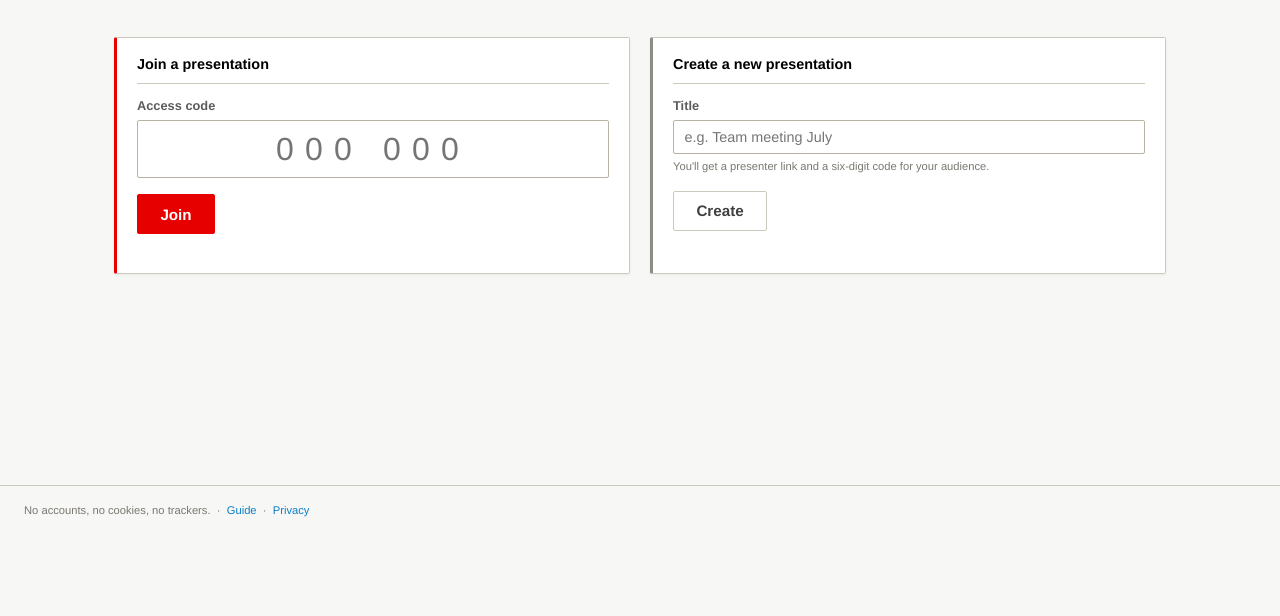
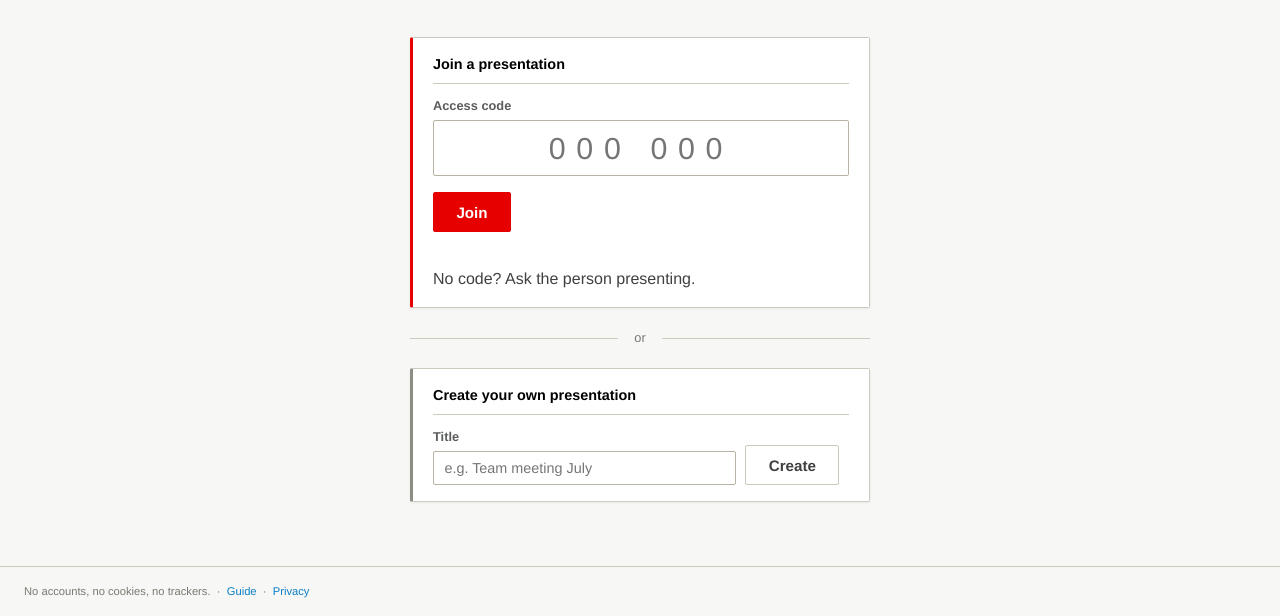
Before and after one commit to dallmi/puls-live-umfragen, a website: page public/index.html in a window 1280 px wide. Shown: the part 265-881 px from the top of the page. Before the commit the page ends 800 px from the top, so only its background shows below. Drawn offline with Linux system fonts and the light colour scheme.

Commit message:
L1/L2: make joining the dominant landing action with 6-digit auto-advance

```diff
--- a/public/app.css
+++ b/public/app.css
@@ -65,6 +65,22 @@ main { flex: 1; width: 100%; }
 
 .landing-grid { display: grid; grid-template-columns: 1fr 1fr; gap: 1.25rem; margin-bottom: 2rem; }
 @media (max-width: 760px) { .landing-grid { grid-template-columns: 1fr; } }
+
+/* Mockup D — Beitreten dominant, Erstellen als Zweitweg */
+.join-primary { max-width: 460px; margin: 0 auto 1.25rem; }
+.join-card .code-input { font-size: 1.9rem; }
+.join-help { margin-top: 0.75rem; }
+.or-divider {
+  display: flex; align-items: center; gap: 1rem;
+  max-width: 460px; margin: 0 auto 1.25rem;
+  color: var(--grey-4); font-size: 0.8rem;
+}
+.or-divider::before, .or-divider::after {
+  content: ""; flex: 1; height: 1px; background: var(--grey-1);
+}
+.create-card { max-width: 460px; margin: 0 auto 2rem; }
+.create-row { display: flex; gap: 0.6rem; align-items: flex-end; flex-wrap: wrap; }
+.create-row .field { flex: 1; min-width: 12rem; margin-bottom: 0; }
 
 .code-input {
   width: 100%; font-family: var(--font-sans); font-size: 2rem; font-weight: 300;
--- a/public/index.html
+++ b/public/index.html
@@ -26,8 +26,8 @@
          Das Publikum stimmt per Code auf dem eigenen Gerät ab, die Ergebnisse erscheinen in Echtzeit.</p>
     </section>
 
-    <div class="landing-grid">
-      <div class="ds-card accent-primary">
+    <div class="join-primary">
+      <div class="ds-card accent-primary join-card">
         <div class="ds-card-title" data-i18n="landing.join.title">An einer Präsentation teilnehmen</div>
         <form id="joinForm">
           <div class="field">
@@ -37,22 +37,24 @@
           </div>
           <button class="ds-btn ds-btn-primary ds-btn-lg" type="submit" data-i18n="landing.join.submit">Teilnehmen</button>
           <div class="error-note" id="joinError"></div>
+          <div class="help join-help" data-i18n="landing.join.helpNoCode">Kein Code? Fragen Sie die Person, die präsentiert.</div>
         </form>
       </div>
+    </div>
 
-      <div class="ds-card accent-neutral">
-        <div class="ds-card-title" data-i18n="landing.create.title">Neue Präsentation erstellen</div>
-        <form id="createForm">
+    <div class="or-divider"><span data-i18n="landing.create.divider">oder</span></div>
+
+    <div class="ds-card accent-neutral create-card">
+      <div class="ds-card-title" data-i18n="landing.create.secondaryTitle">Eigene Präsentation erstellen</div>
+      <form id="createForm" class="create-row">
         <div class="field">
           <label for="presTitle" data-i18n="field.title.label">Titel</label>
           <input type="text" id="presTitle" maxlength="120" placeholder="z. B. Team-Meeting Juli"
                  data-i18n-placeholder="landing.create.titlePlaceholder" autocomplete="off">
-            <div class="help" data-i18n="landing.create.help">Sie erhalten einen Moderationslink und einen sechsstelligen Code für das Publikum.</div>
         </div>
         <button class="ds-btn ds-btn-lg" type="submit" data-i18n="landing.create.submit">Erstellen</button>
         <div class="error-note" id="createError"></div>
       </form>
-      </div>
     </div>
 
     <div class="ds-card my-presentations" id="mineCard" hidden>
@@ -79,27 +81,39 @@ document.title = t('landing.pageTitle');
 initLangToggle(document.getElementById('langToggle'), refreshLanguage);
 
 // --- Beitreten -------------------------------------------------------------
-document.getElementById('joinForm').addEventListener('submit', async (e) => {
-  e.preventDefault();
+let joining = false;        // verhindert Doppel-Absenden
+let lastAttempt = '';       // zuletzt geprüfter 6-stelliger Code (kein Re-Trigger)
+
+async function attemptJoin(code) {
   const errEl = document.getElementById('joinError');
+  if (code.length !== 6) { errEl.textContent = t('landing.join.errInvalid'); return; }
+  if (joining) return;
+  joining = true;
   errEl.textContent = '';
-  const code = document.getElementById('joinCode').value.replace(/\D/g, '');
-  if (code.length !== 6) {
-    errEl.textContent = t('landing.join.errInvalid');
-    return;
-  }
   try {
     await api('GET', `/api/join/${code}`);
     location.href = `/vote.html?code=${code}`;
   } catch {
     errEl.textContent = t('landing.join.errNotFound');
+    joining = false;
   }
+}
+
+document.getElementById('joinForm').addEventListener('submit', (e) => {
+  e.preventDefault();
+  attemptJoin(document.getElementById('joinCode').value.replace(/\D/g, ''));
 });
 
-// Eingabe formatieren: "123 456"
+// Eingabe formatieren ("123 456") und bei sechs Ziffern automatisch weiter (L2)
 document.getElementById('joinCode').addEventListener('input', (e) => {
   const digits = e.target.value.replace(/\D/g, '').slice(0, 6);
   e.target.value = digits.length > 3 ? digits.slice(0, 3) + ' ' + digits.slice(3) : digits;
+  if (digits.length === 6 && digits !== lastAttempt) {
+    lastAttempt = digits;
+    attemptJoin(digits);
+  } else if (digits.length < 6) {
+    lastAttempt = '';           // erneut freigeben, sobald wieder unter 6
+  }
 });
 
 // --- Erstellen ---------------------------------------------------------------
```
Lines whose indentation alone changed are shown as unchanged.
